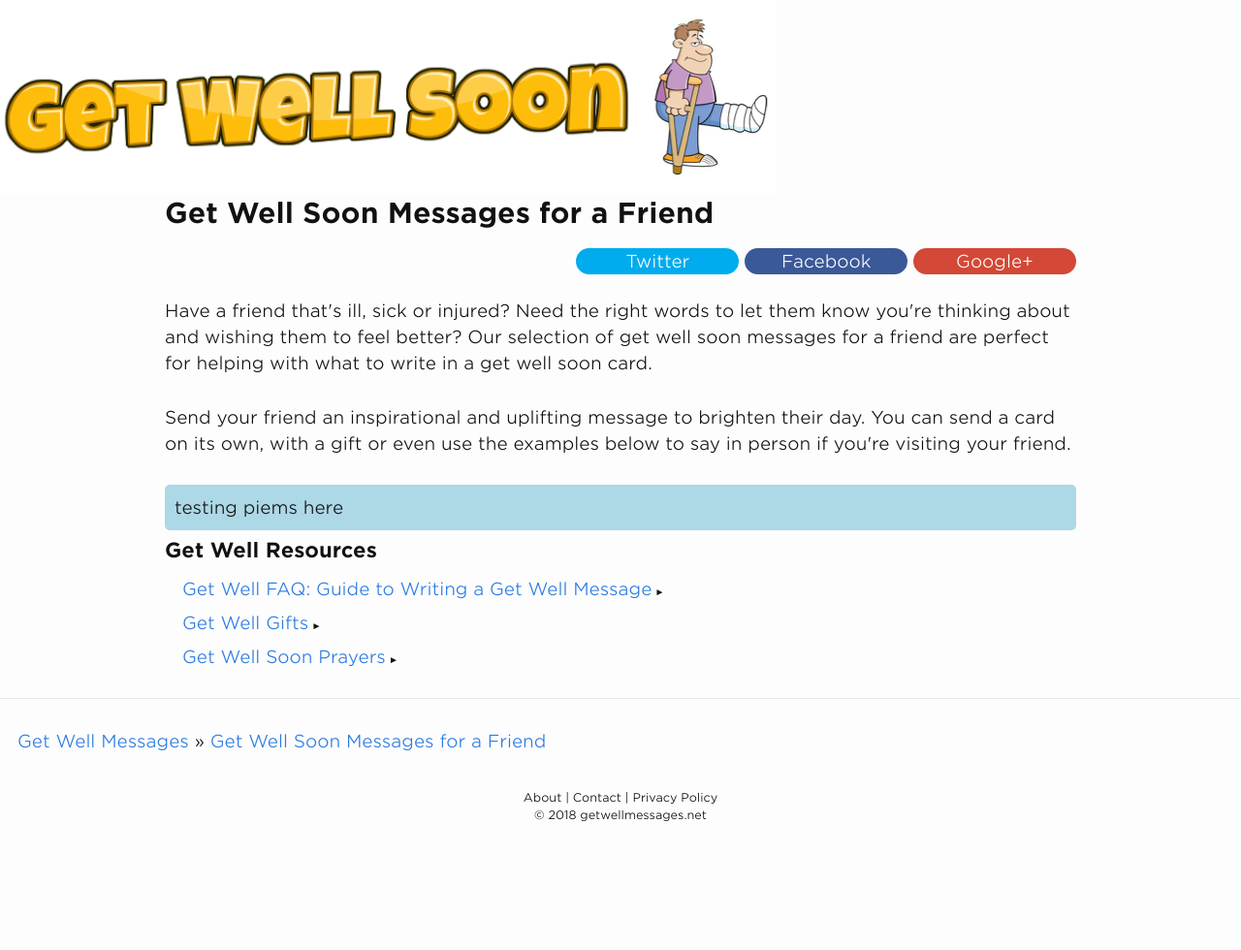
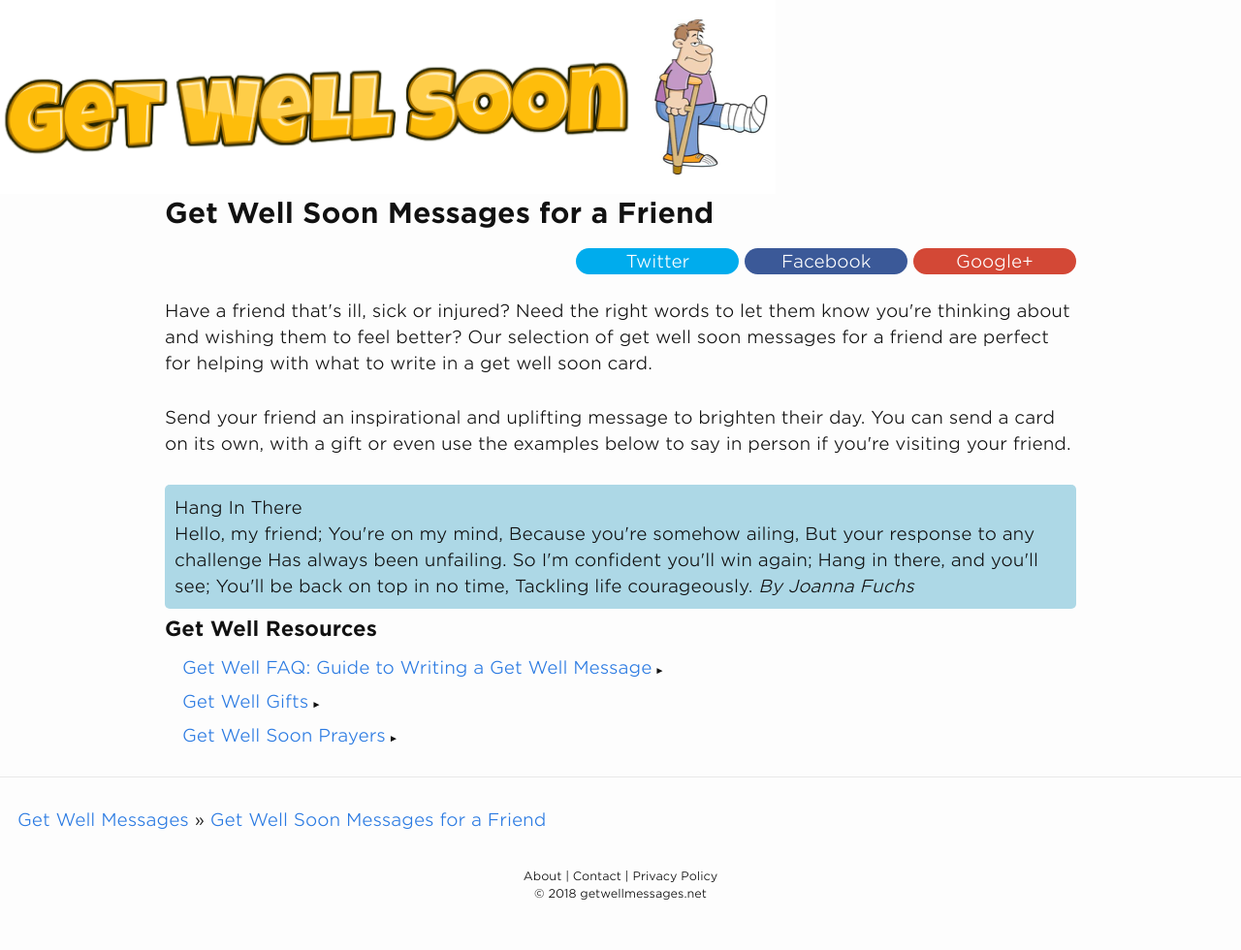
Before and after one commit to andyml123/andyml123.github.io, a Jekyll site: the page built from get-well-soon-messages-for-a-friend.md, in a window 1280 px wide. Shown: the whole page at 97% size. Built offline with Jekyll 4.4.1, drawn with Linux system fonts in a browser that asks for light colours; before the commit the page ends 900 px from its top, so only the background shows below that.

Commit message:
Update get-well-soon-messages-for-a-friend.md

```diff
--- a/get-well-soon-messages-for-a-friend.md
+++ b/get-well-soon-messages-for-a-friend.md
@@ -17,5 +17,17 @@ Send your friend an inspirational and uplifting message to brighten their day. Y
 
 
 <div class="poems">
-  testing piems here
+  <div class="poem-title">Hang In There</div>
+
+Hello, my friend; You're on my mind,
+Because you're somehow ailing,
+But your response to any challenge
+Has always been unfailing.
+
+So I'm confident you'll win again;
+Hang in there, and you'll see;
+You'll be back on top in no time,
+Tackling life courageously.
+
+<i>By Joanna Fuchs</i>
 </div>
```
